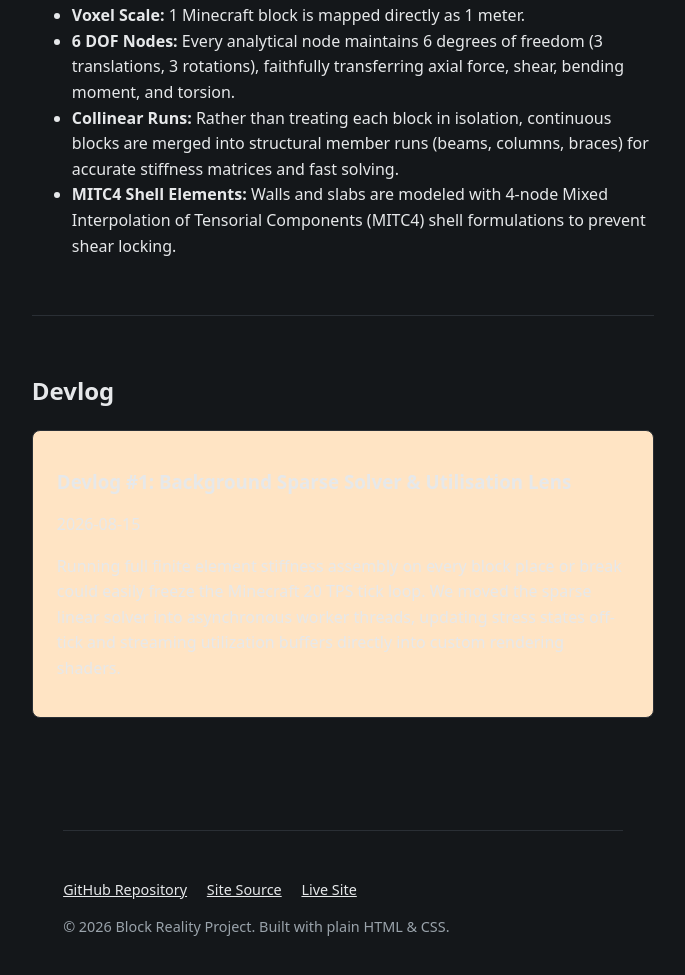
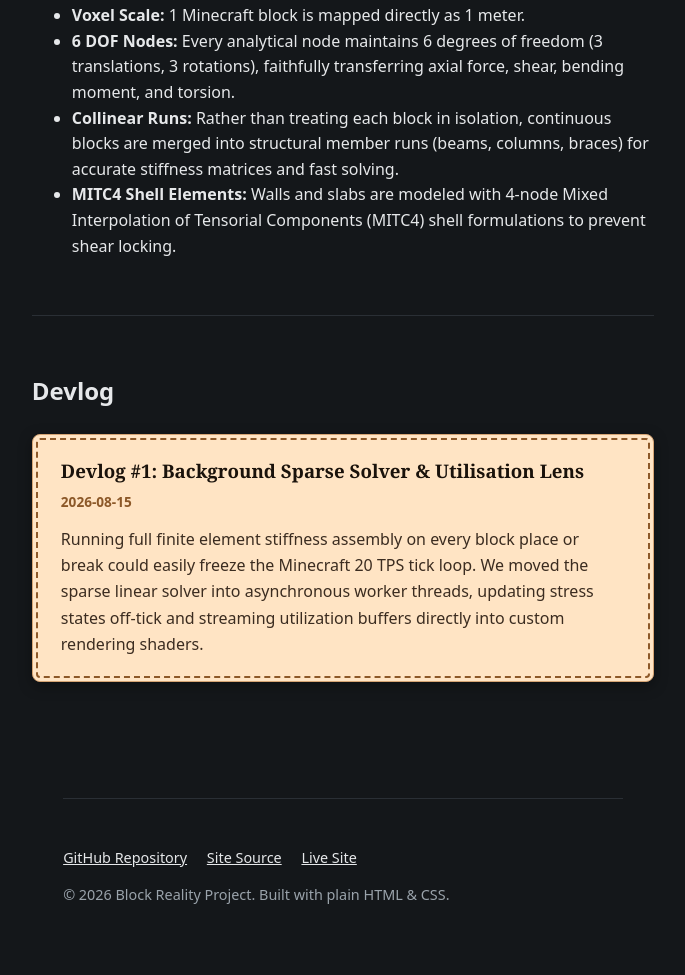
Before and after one commit to rocky59487/block-reality-site, a plain HTML site: page index.html in a window 1280 px wide. Shown: the part 1132-2107 px from the top of the page, without its empty margins (297-982 px from the left). After the commit the page ends 2085 px from the top, so only its background shows below. Drawn offline with Linux system fonts and the light colour scheme.

Commit message:
style: update layout and typography in style.css

```diff
--- a/style.css
+++ b/style.css
@@ -127,15 +127,40 @@
   transform: translateY(-2px);
 }
 
-/* ---------- Devlog 卡片 ---------- */
+/* ---------- Devlog 縫線復古手帳卡片 ---------- */
 article {
   background: bisque;
-  border: 1px solid var(--line);
+  color: #2c1f14;
+  border: 1px solid #d4a373;
+  outline: 2px dashed #8c5828;
+  outline-offset: -6px;
   border-radius: 8px;
-  padding: 1.25rem 1.5rem;
-  margin-block: 1.5rem;
-  transition: border-color 0.2s ease;
+  padding: 1.5rem 1.75rem;
+  margin-block: 1.75rem;
+  box-shadow: 0 4px 14px rgba(0, 0, 0, 0.35);
 }
+
+article h3 {
+  color: #1a120b;
+  font-family: "Georgia", serif;
+  margin-top: 0;
+  margin-bottom: 0.35rem;
+}
+
+article time {
+  display: inline-block;
+  color: #8c5828;
+  font-size: 0.85rem;
+  font-weight: 600;
+  margin-bottom: 0.75rem;
+}
+
+article p {
+  color: #3b2c20;
+  line-height: 1.65;
+  margin: 0;
+}
+
 
 /* ---------- 圖片與圖說 ---------- */
 figure {
```
